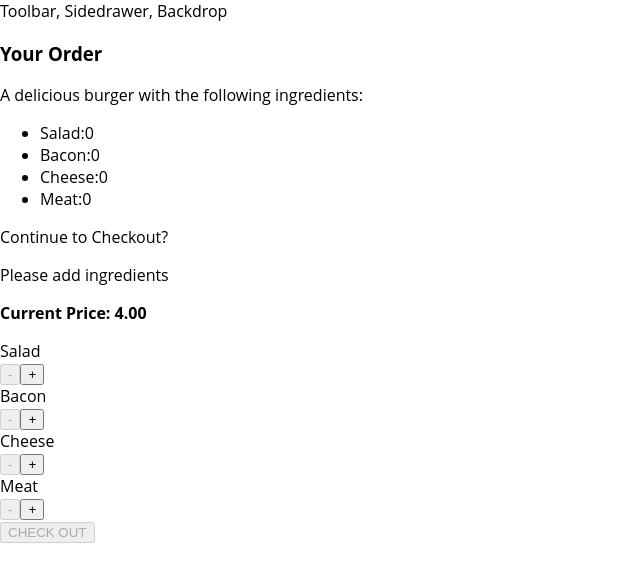
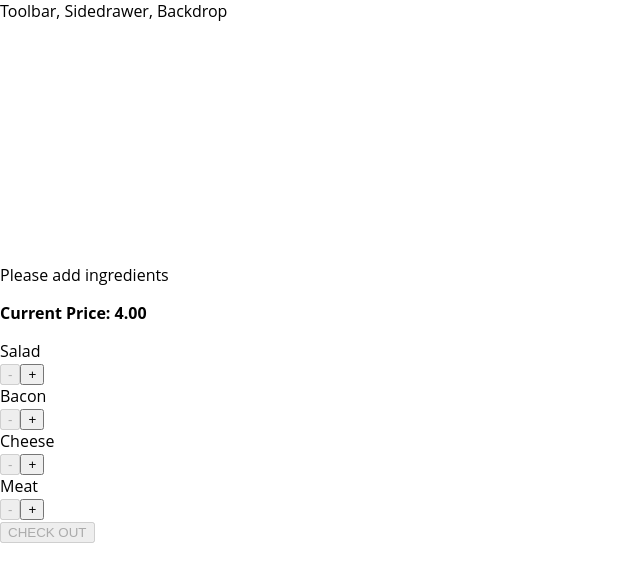
Before and after one commit to Aleksandandar-Nedelkovski/react-burger-app, a React app: page / in a window 1280 px wide. Shown: the top 582 px of the page, without its empty margins (0-640 px from the left). Built offline with nearby package versions, Linux system fonts and the light colour scheme.

Commit message:
display summary of order in modal window once user clicks checkout button

```diff
--- a/src/components/Burger/BuildControls/BuildControls.js
+++ b/src/components/Burger/BuildControls/BuildControls.js
@@ -26,6 +26,7 @@
     <button
       className={classes.OrderButton}
       disabled={!props.purchasable}
+      onClick={props.ordered}
     >CHECK OUT</button>
   </div>
 );
--- a/src/components/UI/Modal/Modal.js
+++ b/src/components/UI/Modal/Modal.js
@@ -3,7 +3,13 @@
 import classes from "./Modal.css"
 
 const modal = (props) => (
-  <div className={classes.Modal}>
+  <div
+    className={classes.Modal}
+    style={{
+      transform: props.show ? "translateY(0)" : "translateY(-100vh)",
+      opacity: props.show ? "1": "0"
+    }}
+  >
     {props.children}
   </div>
 );
--- a/src/continers/BurgerBuilder/BurgerBuilder.js
+++ b/src/continers/BurgerBuilder/BurgerBuilder.js
@@ -5,6 +5,7 @@
 import BuildControls from "../../components/Burger/BuildControls/BuildControls";
 import Modal from "../../components/UI/Modal/Modal"
 import OrderSummary from "../../components/Burger/OrderSummary/OrderSummary"
+import { stat } from "fs";
 
 
 const INGREDIENT_PRICES = {
@@ -23,7 +24,8 @@
       meat: 0
     },
     totalPrice: 4,
-    purchasable: false
+    purchasable: false,
+    purchasing: false
   };
 
   updatePurchaseState(ingredients) {
@@ -66,6 +68,10 @@
     this.updatePurchaseState(updatedIngredients);
   }
 
+  purchaseHandler = () => {
+    this.setState({ purchasing: true });
+  }
+
   render() {
 
     const disabledInfo = {
@@ -76,15 +82,16 @@
     }
     return (
       <Aux>
-      <Modal>
-        <OrderSummary ingredients={this.state.ingredients} />
-      </Modal>
+        <Modal show={this.state.purchasing}>
+          <OrderSummary ingredients={this.state.ingredients} />
+        </Modal>
         <Burger ingredients={this.state.ingredients} />
         <BuildControls
           ingredientAdded={this.addIngredientHandler}
           ingredientRemoved={this.removeIngredientHandler}
           disabled={disabledInfo}
           purchasable={this.state.purchasable}
+          ordered={this.purchaseHandler}
           price={this.state.totalPrice}
         />
       </Aux>
```
